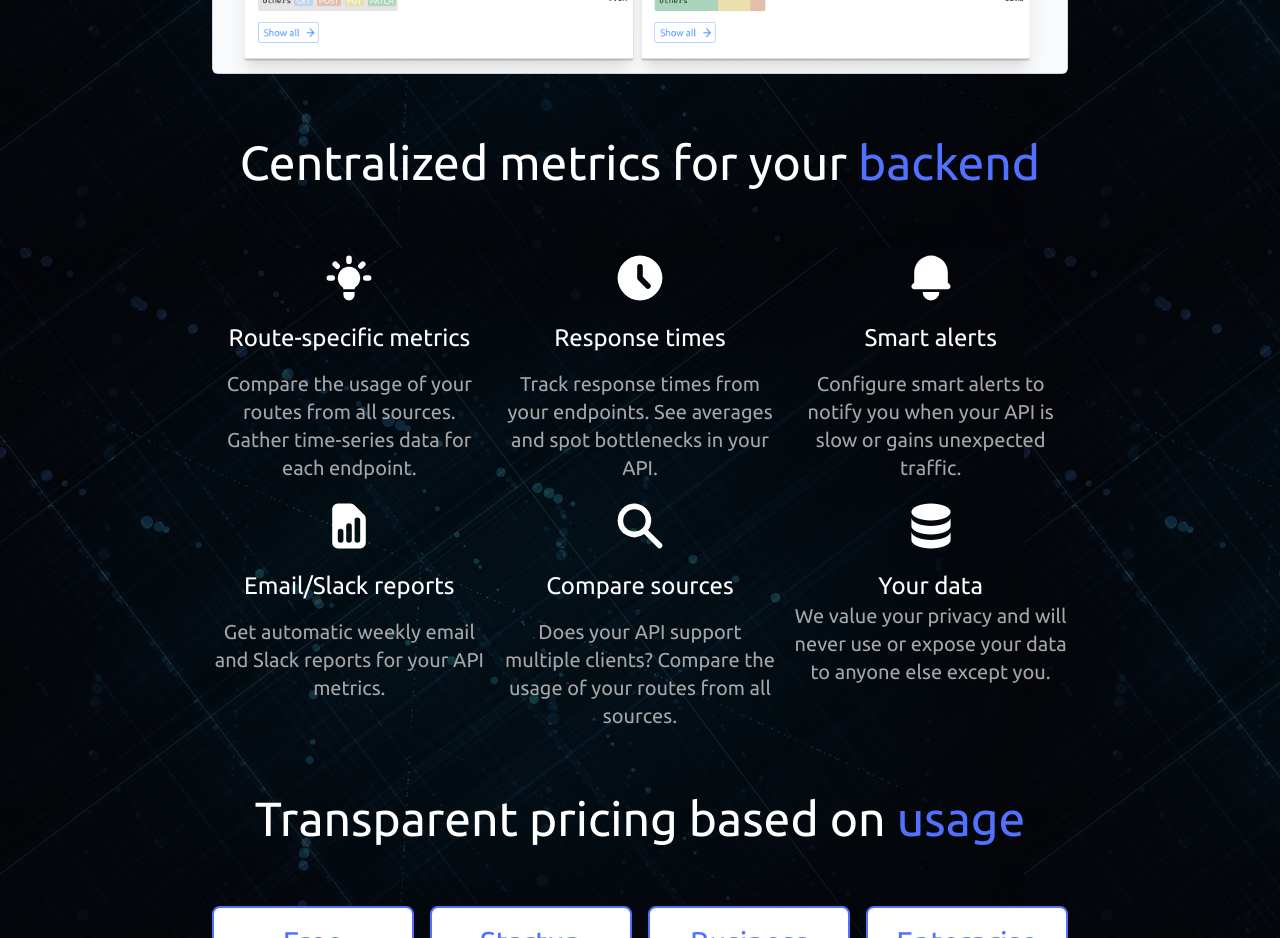
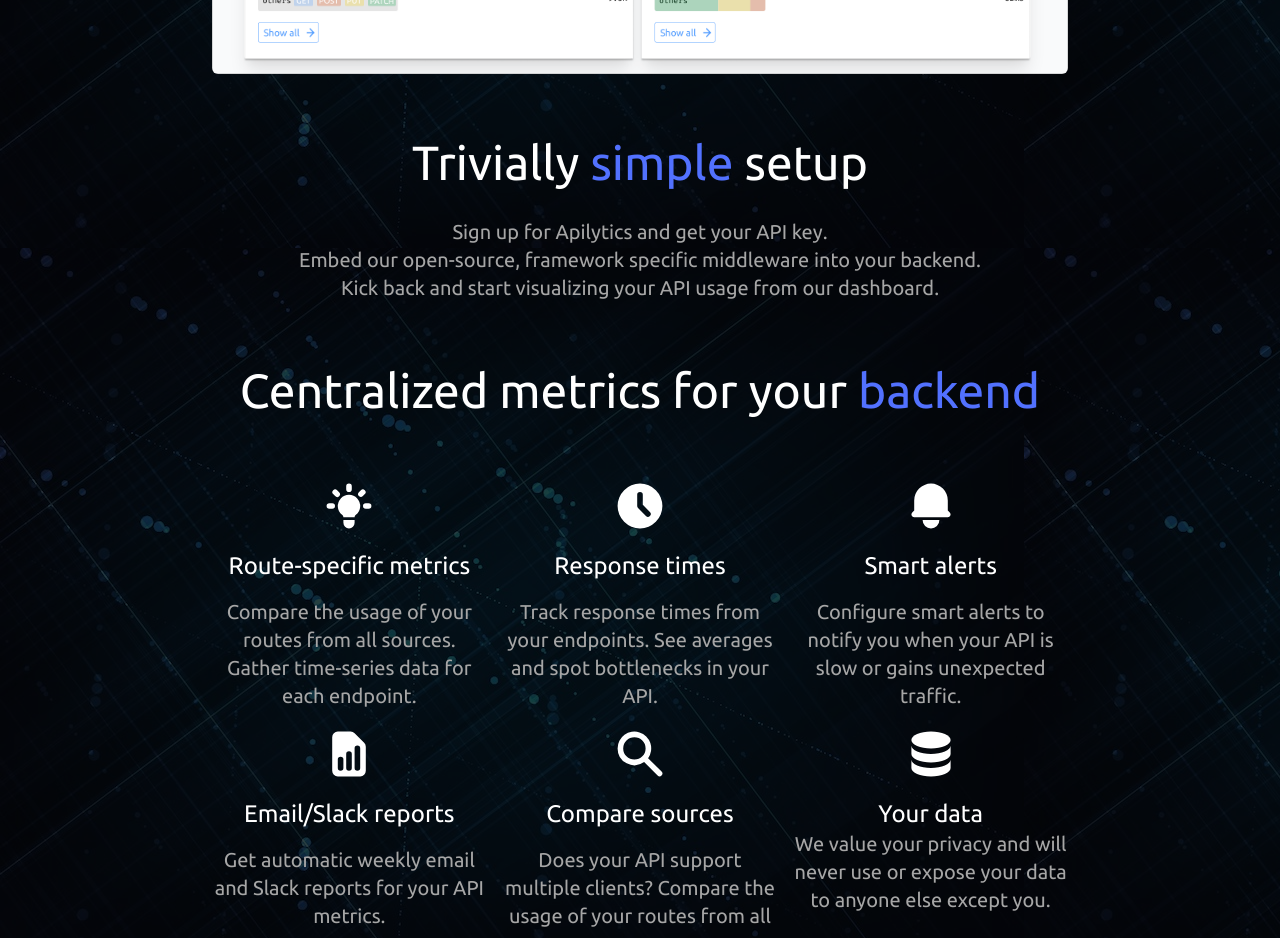
Before and after one commit to apilytics/apilytics, a Next.js app: page / in a window 1280 px wide. Shown: the part 1200-2138 px from the top of the page. Built offline with nearby package versions, Linux system fonts and the light colour scheme.

Commit message:
Add marketing text about the service's simple setup

```diff
--- a/src/pages/index.tsx
+++ b/src/pages/index.tsx
@@ -95,6 +95,20 @@ const Home: NextPage = () => {
           alt="Mock-up of the app"
           priority
         />
+      </div>
+      <div className="mt-16 animate-fade-in-top animation-delay-1200">
+        <h1 className="text-5xl">
+          Trivially <span className="text-primary">simple</span> setup
+        </h1>
+        <div className="flex flex-col items-center mt-8">
+          <p className="text-secondary text-xl">Sign up for Apilytics and get your API key.</p>
+          <p className="text-secondary text-xl">
+            Embed our open-source, framework specific middleware into your backend.
+          </p>
+          <p className="text-secondary text-xl">
+            Kick back and start visualizing your API usage from our dashboard.
+          </p>
+        </div>
       </div>
       <div className="mt-16 animate-fade-in-top animation-delay-1200">
         <h1 className="text-5xl">
```
